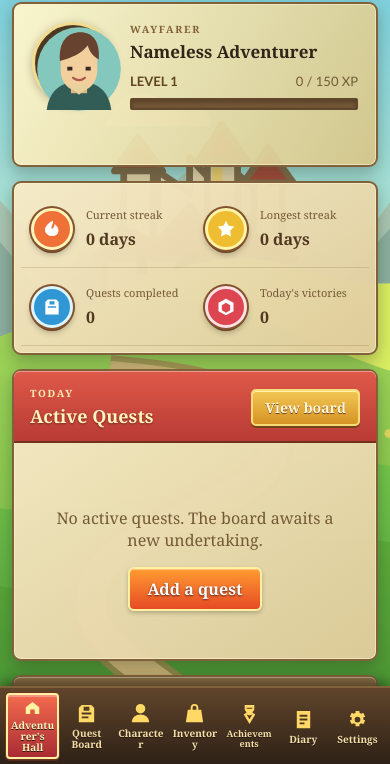
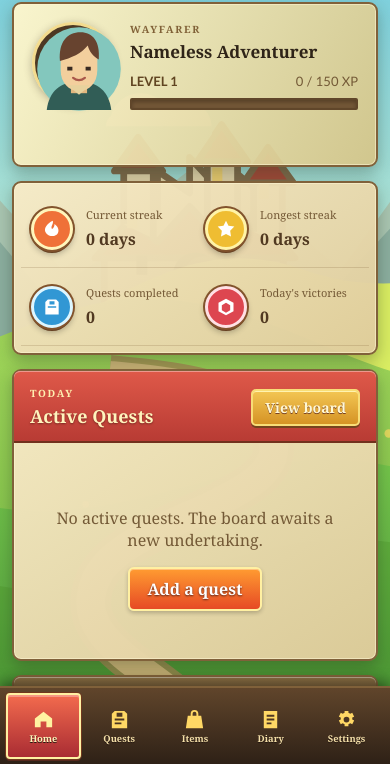
Before and after one commit to Namahka/QuestLog, a plain HTML site: page index.html in a window 390 px wide. Shown: the part 78-842 px from the top of the page. Drawn offline with Linux system fonts and the light colour scheme.

Commit message:
fix: simplify mobile navigation

```diff
--- a/index.html
+++ b/index.html
@@ -26,26 +26,20 @@
       </div>
 
       <nav class="primary-nav" aria-label="Primary navigation">
-        <button class="nav-item active" type="button" data-page="hall" aria-current="page">
-          <svg viewBox="0 0 24 24" aria-hidden="true"><path d="M3 11 12 4l9 7v9H15v-6H9v6H3v-9Z"/></svg><span>Adventurer's Hall</span>
+        <button class="nav-item active" type="button" data-page="hall" aria-label="Home" aria-current="page">
+          <svg viewBox="0 0 24 24" aria-hidden="true"><path d="M3 11 12 4l9 7v9H15v-6H9v6H3v-9Z"/></svg><span class="nav-label-full">Home</span><span class="nav-label-short" aria-hidden="true">Home</span>
         </button>
-        <button class="nav-item" type="button" data-page="quests">
-          <svg viewBox="0 0 24 24" aria-hidden="true"><path d="M7 3h10l3 3v15H4V6l3-3Zm2 2v4h6V5H9Zm-2 8h10v-2H7v2Zm0 4h7v-2H7v2Z"/></svg><span>Quest Board</span>
+        <button class="nav-item" type="button" data-page="quests" aria-label="Quest Board">
+          <svg viewBox="0 0 24 24" aria-hidden="true"><path d="M7 3h10l3 3v15H4V6l3-3Zm2 2v4h6V5H9Zm-2 8h10v-2H7v2Zm0 4h7v-2H7v2Z"/></svg><span class="nav-label-full">Quest Board</span><span class="nav-label-short" aria-hidden="true">Quests</span>
         </button>
-        <button class="nav-item" type="button" data-page="character">
-          <svg viewBox="0 0 24 24" aria-hidden="true"><path d="M12 12a5 5 0 1 0 0-10 5 5 0 0 0 0 10Zm-9 9c0-5 4-8 9-8s9 3 9 8H3Z"/></svg><span>Character</span>
+        <button class="nav-item" type="button" data-page="inventory" aria-label="Inventory">
+          <svg viewBox="0 0 24 24" aria-hidden="true"><path d="M5 8h14l2 13H3L5 8Zm3 0V6a4 4 0 0 1 8 0v2h-2V6a2 2 0 1 0-4 0v2H8Z"/></svg><span class="nav-label-full">Inventory</span><span class="nav-label-short" aria-hidden="true">Items</span>
         </button>
-        <button class="nav-item" type="button" data-page="inventory">
-          <svg viewBox="0 0 24 24" aria-hidden="true"><path d="M5 8h14l2 13H3L5 8Zm3 0V6a4 4 0 0 1 8 0v2h-2V6a2 2 0 1 0-4 0v2H8Z"/></svg><span>Inventory</span>
+        <button class="nav-item" type="button" data-page="chronicle" aria-label="Diary">
+          <svg viewBox="0 0 24 24" aria-hidden="true"><path d="M5 3h14v18H5V3Zm3 4v2h8V7H8Zm0 4v2h8v-2H8Zm0 4v2h5v-2H8Z"/></svg><span class="nav-label-full">Diary</span><span class="nav-label-short" aria-hidden="true">Diary</span>
         </button>
-        <button class="nav-item" type="button" data-page="achievements">
-          <svg viewBox="0 0 24 24" aria-hidden="true"><path d="M7 2h10v5l-2 3 3 2-6 10-6-10 3-2-2-3V2Zm2 3v1h6V5H9Zm3 12 3-5-3 1-3-1 3 5Z"/></svg><span>Achievements</span>
-        </button>
-        <button class="nav-item" type="button" data-page="chronicle">
-          <svg viewBox="0 0 24 24" aria-hidden="true"><path d="M5 3h14v18H5V3Zm3 4v2h8V7H8Zm0 4v2h8v-2H8Zm0 4v2h5v-2H8Z"/></svg><span>Diary</span>
-        </button>
-        <button class="nav-item" type="button" data-page="settings">
-          <svg viewBox="0 0 24 24" aria-hidden="true"><path d="m20 13-2-1v-2l2-1-2-4-2 1-2-1V3h-4v2L8 6 6 5l-2 4 2 1v2l-2 1 2 4 2-1 2 1v2h4v-2l2-1 2 1 2-4Zm-8 2a3 3 0 1 1 0-6 3 3 0 0 1 0 6Z"/></svg><span>Settings</span>
+        <button class="nav-item" type="button" data-page="settings" aria-label="Settings">
+          <svg viewBox="0 0 24 24" aria-hidden="true"><path d="m20 13-2-1v-2l2-1-2-4-2 1-2-1V3h-4v2L8 6 6 5l-2 4 2 1v2l-2 1 2 4 2-1 2 1v2h4v-2l2-1 2 1 2-4Zm-8 2a3 3 0 1 1 0-6 3 3 0 0 1 0 6Z"/></svg><span class="nav-label-full">Settings</span><span class="nav-label-short" aria-hidden="true">Settings</span>
         </button>
       </nav>
 
@@ -61,7 +55,7 @@
           <svg viewBox="0 0 24 24"><path d="M3 6h18v2H3V6Zm0 5h18v2H3v-2Zm0 5h18v2H3v-2Z"/></svg>
         </button>
         <div>
-          <p class="eyebrow" id="pageEyebrow">Adventurer's Hall</p>
+          <p class="eyebrow" id="pageEyebrow">Home</p>
           <h1 id="pageTitle">Welcome back</h1>
         </div>
         <div class="topbar-actions">
--- a/scripts/main.js
+++ b/scripts/main.js
@@ -117,7 +117,7 @@ function sectionHeading(title, eyebrow) {
 }
 
 function renderHall() {
-  sectionHeading('Welcome back, adventurer', 'Adventurer\'s Hall');
+  sectionHeading('Welcome back, adventurer', 'Home');
   const active = state.quests.filter(q => q.status !== 'completed');
   const completed = state.quests.filter(q => q.status === 'completed');
   const today = new Date().toISOString().slice(0, 10);
--- a/service-worker.js
+++ b/service-worker.js
@@ -1,4 +1,4 @@
-const CACHE_NAME = 'questhaven-shell-v1';
+const CACHE_NAME = 'questhaven-shell-v2';
 const APP_SHELL = [
   './',
   './index.html',
--- a/styles/main.scss
+++ b/styles/main.scss
@@ -43,6 +43,7 @@ svg{width:1.25em;height:1.25em;fill:currentColor}
 }
 .nav-item svg{width:19px;height:19px;color:#b6a06d}
 .nav-item:hover{border-color:#a7864e;background:rgba(225,199,137,.09);color:#f5e5b6}
+.nav-label-short{display:none}
 .nav-item.active{
   border:2px solid #c0a05a;
   background:linear-gradient(180deg,#80613a,#5b4429 52%,#46331f);
@@ -242,11 +243,11 @@ select{padding:0 9px}.button{min-height:44px;padding:0 18px;border:2px solid #ff
     background:linear-gradient(180deg,#60452b,#2d2016)!important;box-shadow:0 -4px 12px rgba(0,0,0,.4)!important;z-index:80
   }
   .brand,.sidebar-settings,.level-seal{display:none!important}
-  .primary-nav{height:66px;margin:0;display:grid!important;grid-template-columns:repeat(7,minmax(0,1fr));gap:1px}
+  .primary-nav{height:66px;margin:0;display:grid!important;grid-template-columns:repeat(5,minmax(0,1fr));gap:1px}
   .menu-button{display:none!important}
   .nav-item{width:100%!important;min-width:0!important;height:66px!important;min-height:66px!important;display:flex!important;flex-direction:column!important;justify-content:center!important;gap:3px!important;margin:0!important;padding:4px 1px!important;border:1px solid transparent!important;color:#f4dfa9!important;text-align:center!important;font-size:clamp(10px,2vw,11px)!important;line-height:1.1!important}
-  .nav-item span{max-width:100%}
-  .nav-item[data-page="achievements"] span{font-size:clamp(9px,1.8vw,10px)}
+  .nav-item .nav-label-full{display:none!important}
+  .nav-item .nav-label-short{display:block;width:100%;min-width:0;max-width:100%;font-size:clamp(9px,2.4vw,10px);line-height:1.1}
   .nav-item svg{width:23px!important;height:23px!important;color:#ffd865!important}
   .nav-item.active{border:2px solid #fff0a2!important;background:linear-gradient(180deg,#f36b4e,#a92c33)!important;color:#fff4bb!important;box-shadow:0 0 0 1px #71371e,inset 0 2px rgba(255,255,255,.3),0 2px 0 #57291d}
   .nav-item.active svg{color:#fff2a1!important}
```
Also changed, not shown: styles/main.css, 2 other files.
